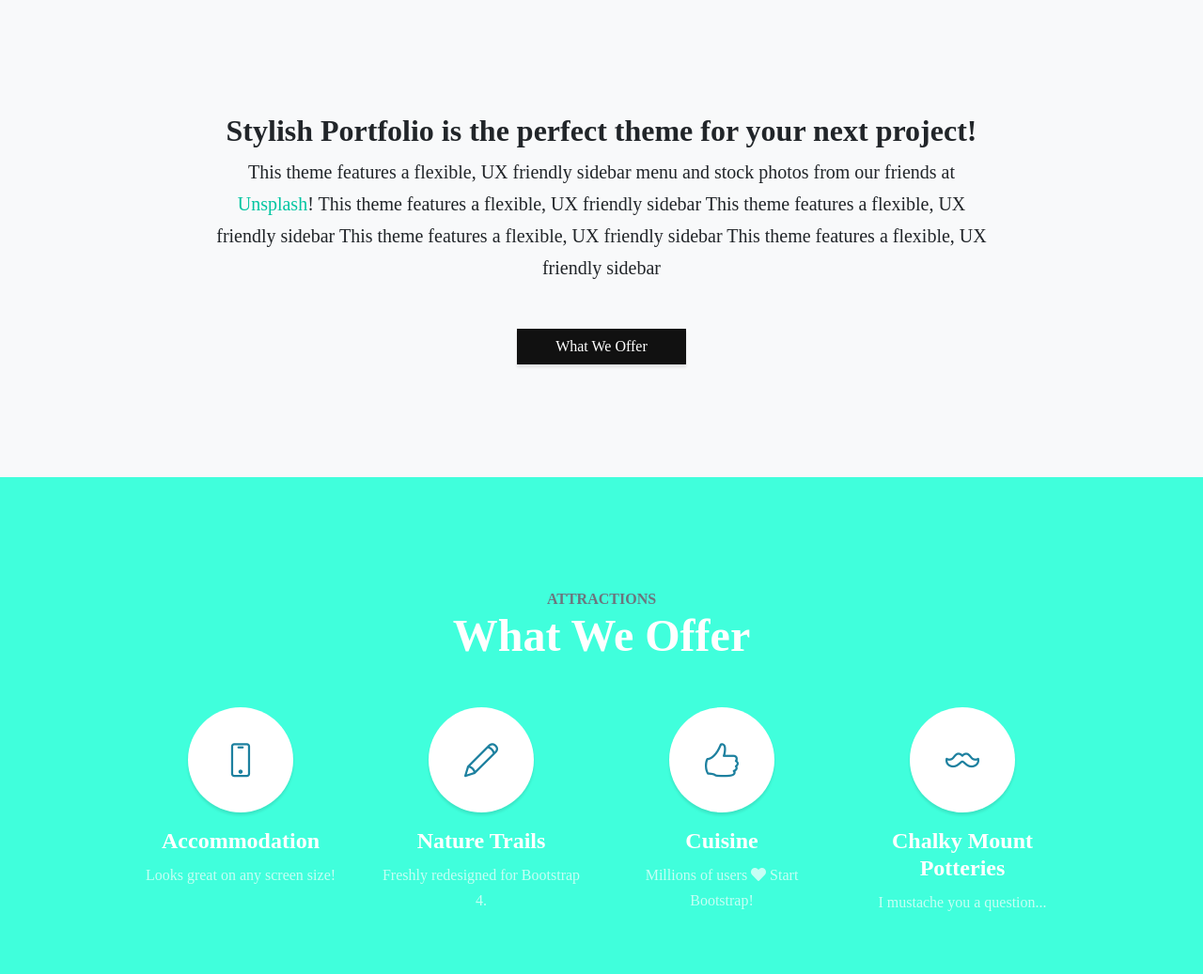
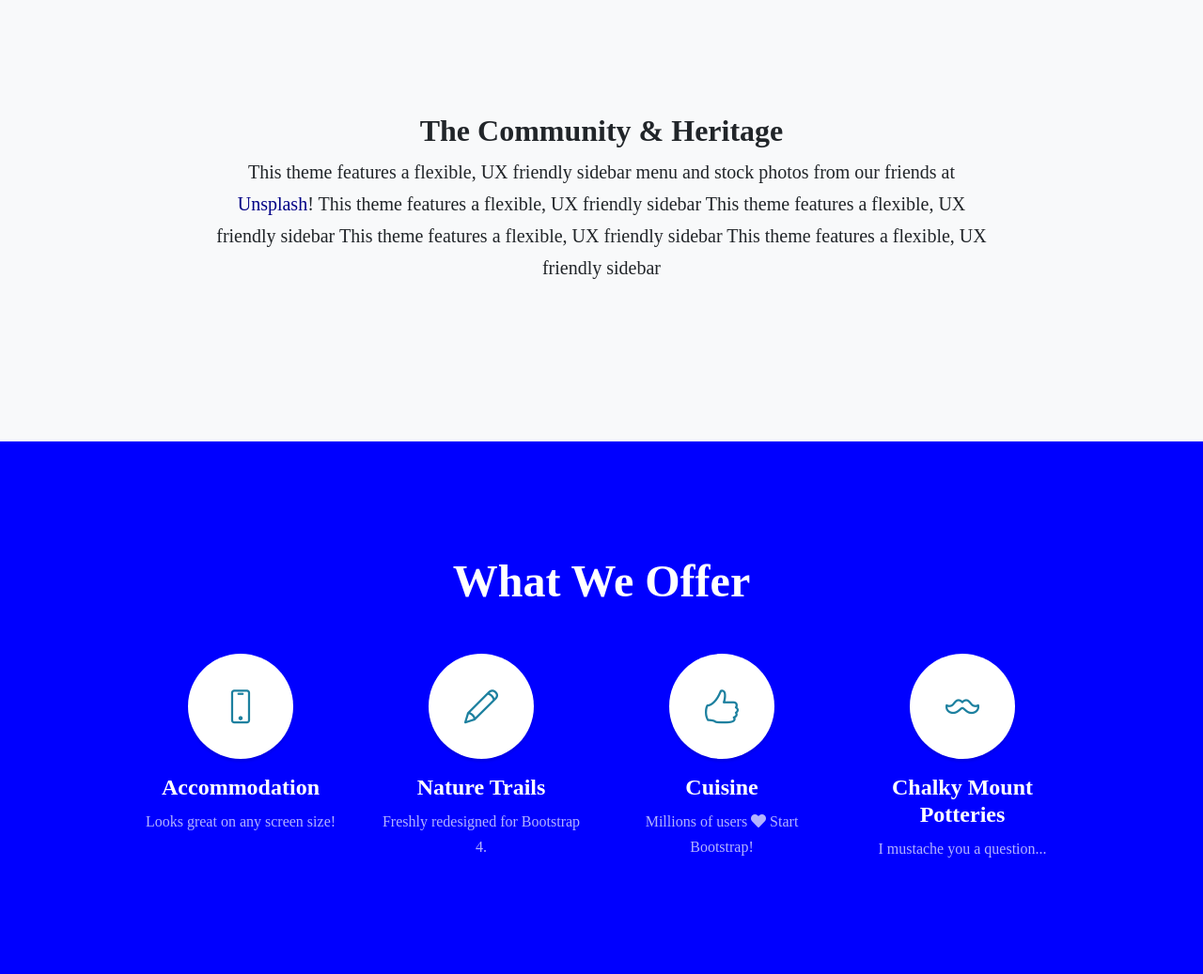
Before and after one commit to SoShineMedia/cm_community, a Jekyll site: the page built from index.html, in a window 1280 px wide. Shown: the part 900-1937 px from the top of the page at 94% size. Built offline with Jekyll 4.4.1, drawn with Linux system fonts in a browser that asks for light colours; the list of posts is cut into pages by our own code; some of the changed text lies outside the part shown; grey boxes are pictures that could not be loaded.

Commit message:
text update

```diff
--- a/assets/css/theme.scss
+++ b/assets/css/theme.scss
@@ -2,7 +2,7 @@
 ---
 
 $brown: #B59F62;
-$teal: #40FFDC;
+$teal: #0000ff;
 $black: #111;
 $primary: $teal;
 $dark:    $black;
--- a/index.html
+++ b/index.html
@@ -9,10 +9,10 @@ title: Stylish Portfolio
     <div class="container text-center">
         <div class="row">
             <div class="col-lg-10 mx-auto">
-                <h2>Stylish Portfolio is the perfect theme for your next project!</h2>
+                <h2>The Community & Heritage</h2>
                 <p class="lead mb-5">This theme features a flexible, UX friendly sidebar menu and stock photos from our friends at
                     <a href="https://unsplash.com/">Unsplash</a>! This theme features a flexible, UX friendly sidebar This theme features a flexible, UX friendly sidebar This theme features a flexible, UX friendly sidebar This theme features a flexible, UX friendly sidebar </p>
-                <a class="btn btn-dark btn-xl js-scroll-trigger" href="#services">What We Offer</a>
+
             </div>
         </div>
     </div>
@@ -21,7 +21,6 @@ title: Stylish Portfolio
 <section class="content-section bg-primary text-white text-center" id="services">
     <div class="container">
         <div class="content-section-heading">
-            <h3 class="text-secondary mb-0">Attractions</h3>
             <h2 class="mb-5">What We Offer</h2>
         </div>
         <div class="row">
@@ -69,10 +68,10 @@ title: Stylish Portfolio
 <!-- Callout -->
 <section class="callout">
     <div class="container text-center">
-        <h2 class="mx-auto mb-5">Welcome to
-          <em>your</em>
-          next website!</h2>
-        <a class="btn btn-primary btn-xl" href="https://startbootstrap.com/template-overviews/stylish-portfolio/">Book Now</a>
+        <h2 class="mx-auto mb-5">Learn About Our
+          <em>Day</em>
+          Tours!</h2>
+        <a class="btn btn-primary btn-xl" href="https://startbootstrap.com/template-overviews/stylish-portfolio/">Get Info</a>
     </div>
 </section>
 <!-- Portfolio -->
```
